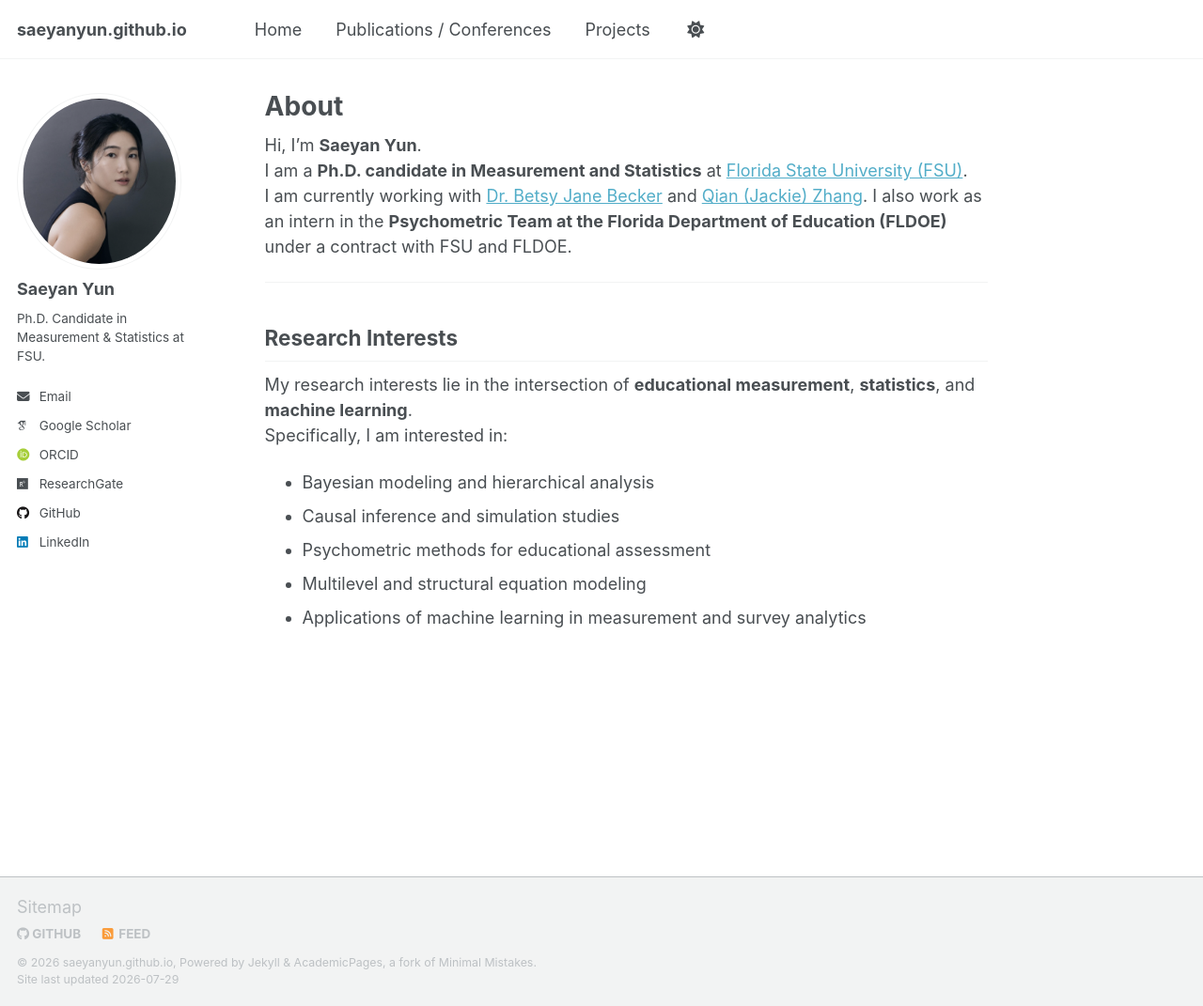
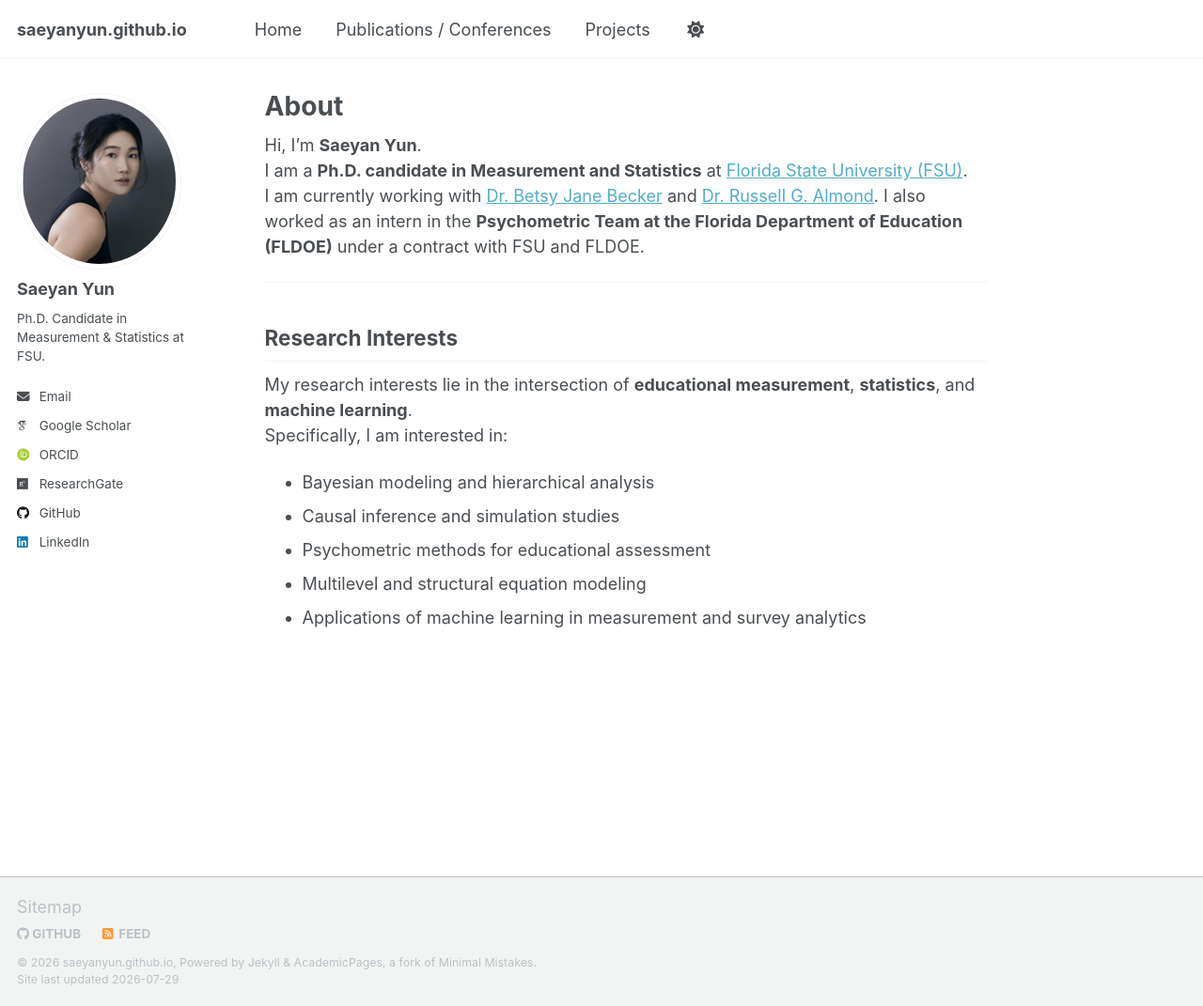
Before and after one commit to saeyanyun/saeyanyun.github.io, a Jekyll site: the page built from _pages/about.md, in a window 1280 px wide and 1071 px high. Shown: the whole window at 94% size. Built offline with Jekyll 4.4.1, drawn with Linux system fonts in a browser that asks for light colours; some web fonts are replaced; a script that is not in the unit is left out.

Commit message:
Update about.md

```diff
--- a/_pages/about.md
+++ b/_pages/about.md
@@ -7,7 +7,7 @@ author_profile: true
 
 Hi, I'm **Saeyan Yun**.
 I am a **Ph.D. candidate in Measurement and Statistics** at [Florida State University (FSU)](https://www.fsu.edu/).
-I am currently working with [Dr. Betsy Jane Becker](https://scholar.google.com/citations?user=brgMxQwAAAAJ&hl=en&oi=ao) and [Qian (Jackie) Zhang](https://scholar.google.com/citations?user=3Op7FwQAAAAJ&hl=en). I also work as an intern in the **Psychometric Team at the Florida Department of Education (FLDOE)** under a contract with FSU and FLDOE.
+I am currently working with [Dr. Betsy Jane Becker](https://scholar.google.com/citations?user=brgMxQwAAAAJ&hl=en&oi=ao) and [Dr. Russell G. Almond](https://scholar.google.com/citations?user=1ZTrIBcAAAAJ&hl=en&oi=ao). I also worked as an intern in the **Psychometric Team at the Florida Department of Education (FLDOE)** under a contract with FSU and FLDOE.
 
 ---
 
```
